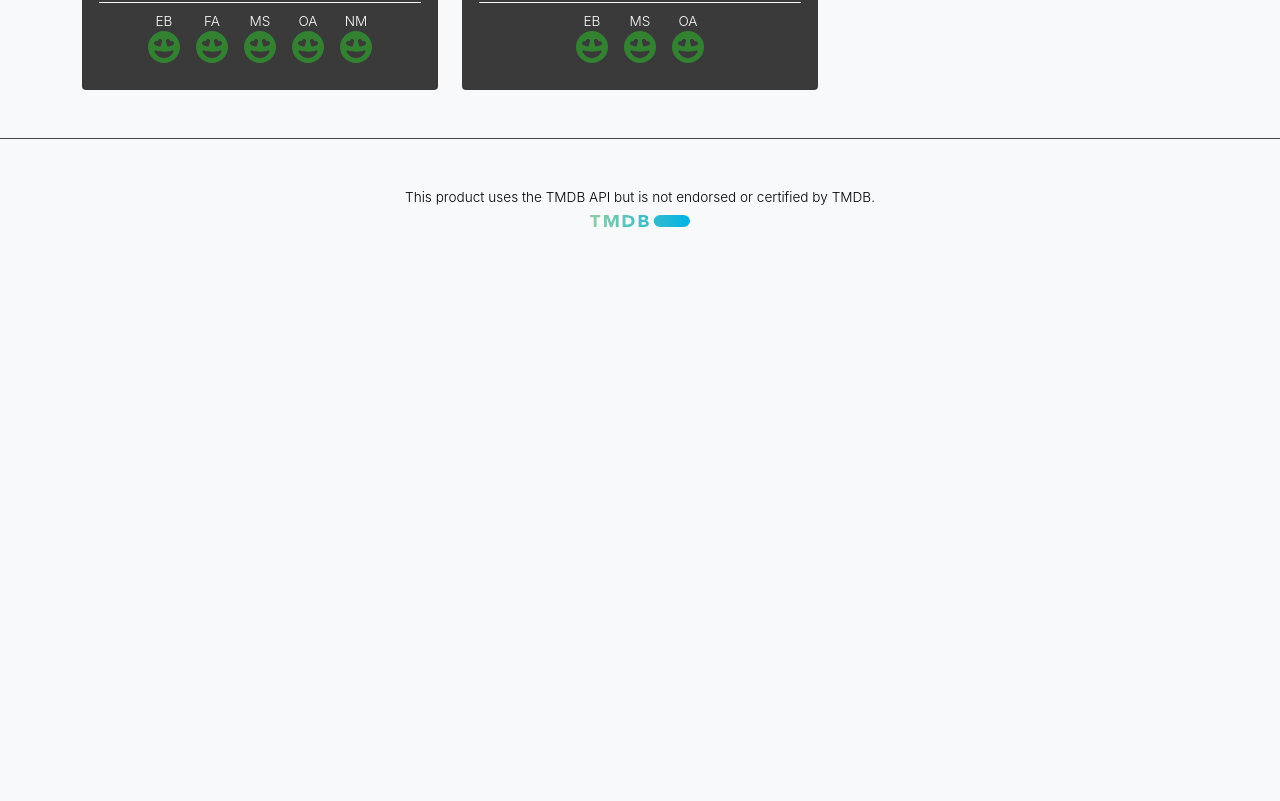
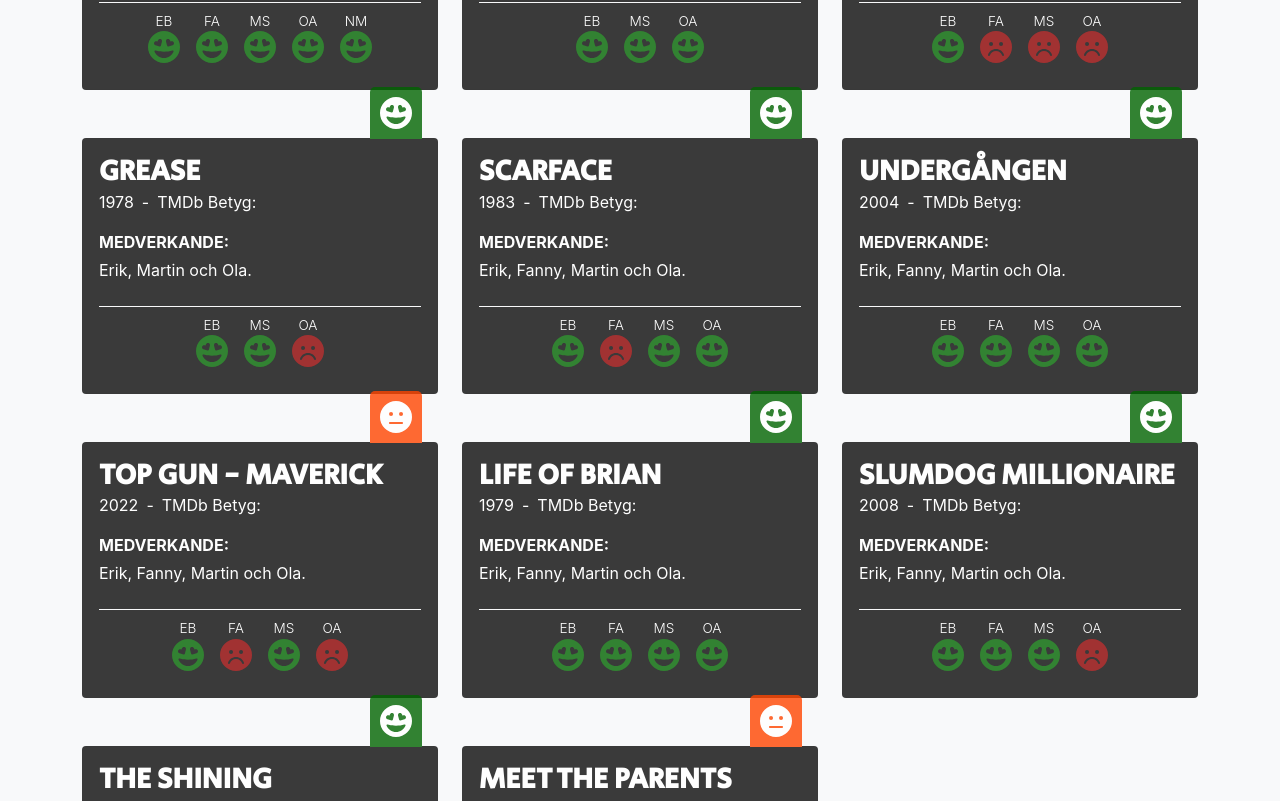
Before and after one commit to JoakimJohnsson/holl-den, a React (Create React App) app: page / in a window 1280 px wide. Shown: the part 9538-10339 px from the top of the page. Before the commit the page ends 9817 px from the top, so only its background shows below. Built offline with nearby package versions, Linux system fonts and the light colour scheme; no server answers; a web font is replaced by a local one.

Commit message:
add more movie data

```diff
--- a/src/haller-den-data/data.js
+++ b/src/haller-den-data/data.js
@@ -2006,6 +2006,205 @@
             {
                 "participantId": 4,
                 "opinion": true
+            }
+        ]
+    },
+    {
+        "id": 628,
+        "movieName": "En vampyrs bekännelse",
+        "movieYear": "1994",
+        "opinions": [
+            {
+                "participantId": 1,
+                "opinion": true
+            },
+            {
+                "participantId": 2,
+                "opinion": false
+            },
+            {
+                "participantId": 3,
+                "opinion": false
+            },
+            {
+                "participantId": 4,
+                "opinion": false
+            }
+        ]
+    },
+    {
+        "id": 621,
+        "movieName": "Grease",
+        "movieYear": "1978",
+        "opinions": [
+            {
+                "participantId": 1,
+                "opinion": true
+            },
+            {
+                "participantId": 3,
+                "opinion": true
+            },
+            {
+                "participantId": 4,
+                "opinion": false
+            }
+        ]
+    },
+    {
+        "id": 111,
+        "movieName": "Scarface",
+        "movieYear": "1983",
+        "opinions": [
+            {
+                "participantId": 1,
+                "opinion": true
+            },
+            {
+                "participantId": 2,
+                "opinion": false
+            },
+            {
+                "participantId": 3,
+                "opinion": true
+            },
+            {
+                "participantId": 4,
+                "opinion": true
+            }
+        ]
+    },
+    {
+        "id": 613,
+        "movieName": "Undergången",
+        "movieYear": "2004",
+        "opinions": [
+            {
+                "participantId": 1,
+                "opinion": true
+            },
+            {
+                "participantId": 2,
+                "opinion": true
+            },
+            {
+                "participantId": 3,
+                "opinion": true
+            },
+            {
+                "participantId": 4,
+                "opinion": true
+            }
+        ]
+    },
+    {
+        "id": 361743,
+        "movieName": "Top Gun - Maverick",
+        "movieYear": "2022",
+        "opinions": [
+            {
+                "participantId": 1,
+                "opinion": true
+            },
+            {
+                "participantId": 2,
+                "opinion": false
+            },
+            {
+                "participantId": 3,
+                "opinion": true
+            },
+            {
+                "participantId": 4,
+                "opinion": false
+            }
+        ]
+    },
+    {
+        "id": 583,
+        "movieName": "Life of Brian",
+        "movieYear": "1979",
+        "opinions": [
+            {
+                "participantId": 1,
+                "opinion": true
+            },
+            {
+                "participantId": 2,
+                "opinion": true
+            },
+            {
+                "participantId": 3,
+                "opinion": true
+            },
+            {
+                "participantId": 4,
+                "opinion": true
+            }
+        ]
+    },
+    {
+        "id": 12405,
+        "movieName": "Slumdog Millionaire",
+        "movieYear": "2008",
+        "opinions": [
+            {
+                "participantId": 1,
+                "opinion": true
+            },
+            {
+                "participantId": 2,
+                "opinion": true
+            },
+            {
+                "participantId": 3,
+                "opinion": true
+            },
+            {
+                "participantId": 4,
+                "opinion": false
+            }
+        ]
+    },
+    {
+        "id": 694,
+        "movieName": "The Shining",
+        "movieYear": "1980",
+        "opinions": [
+            {
+                "participantId": 1,
+                "opinion": true
+            },
+            {
+                "participantId": 3,
+                "opinion": true
+            },
+            {
+                "participantId": 4,
+                "opinion": true
+            }
+        ]
+    },
+    {
+        "id": 1597,
+        "movieName": "Meet the Parents",
+        "movieYear": "2000",
+        "opinions": [
+            {
+                "participantId": 1,
+                "opinion": true
+            },
+            {
+                "participantId": 2,
+                "opinion": false
+            },
+            {
+                "participantId": 3,
+                "opinion": true
+            },
+            {
+                "participantId": 4,
+                "opinion": false
             }
         ]
     }
```
